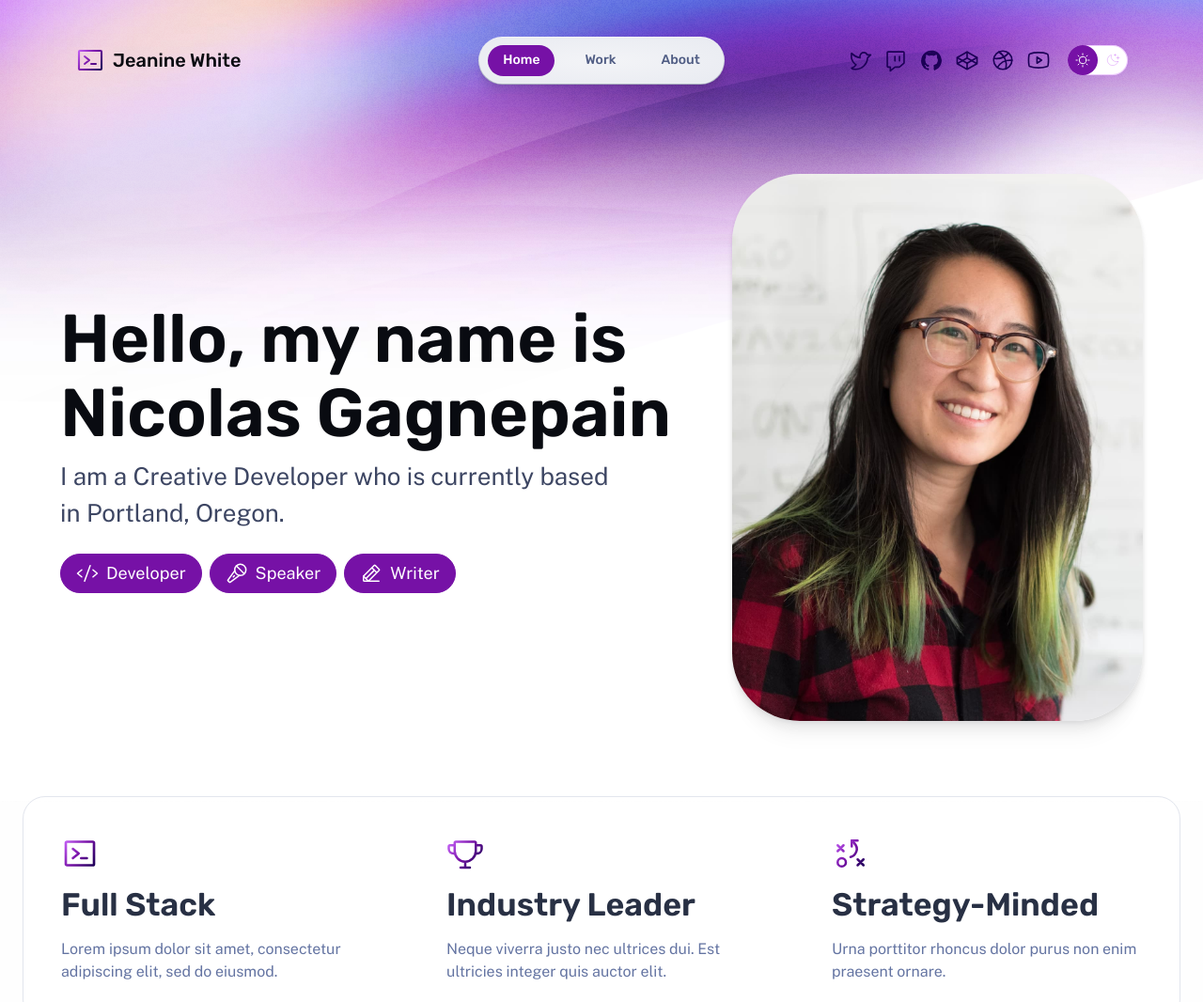
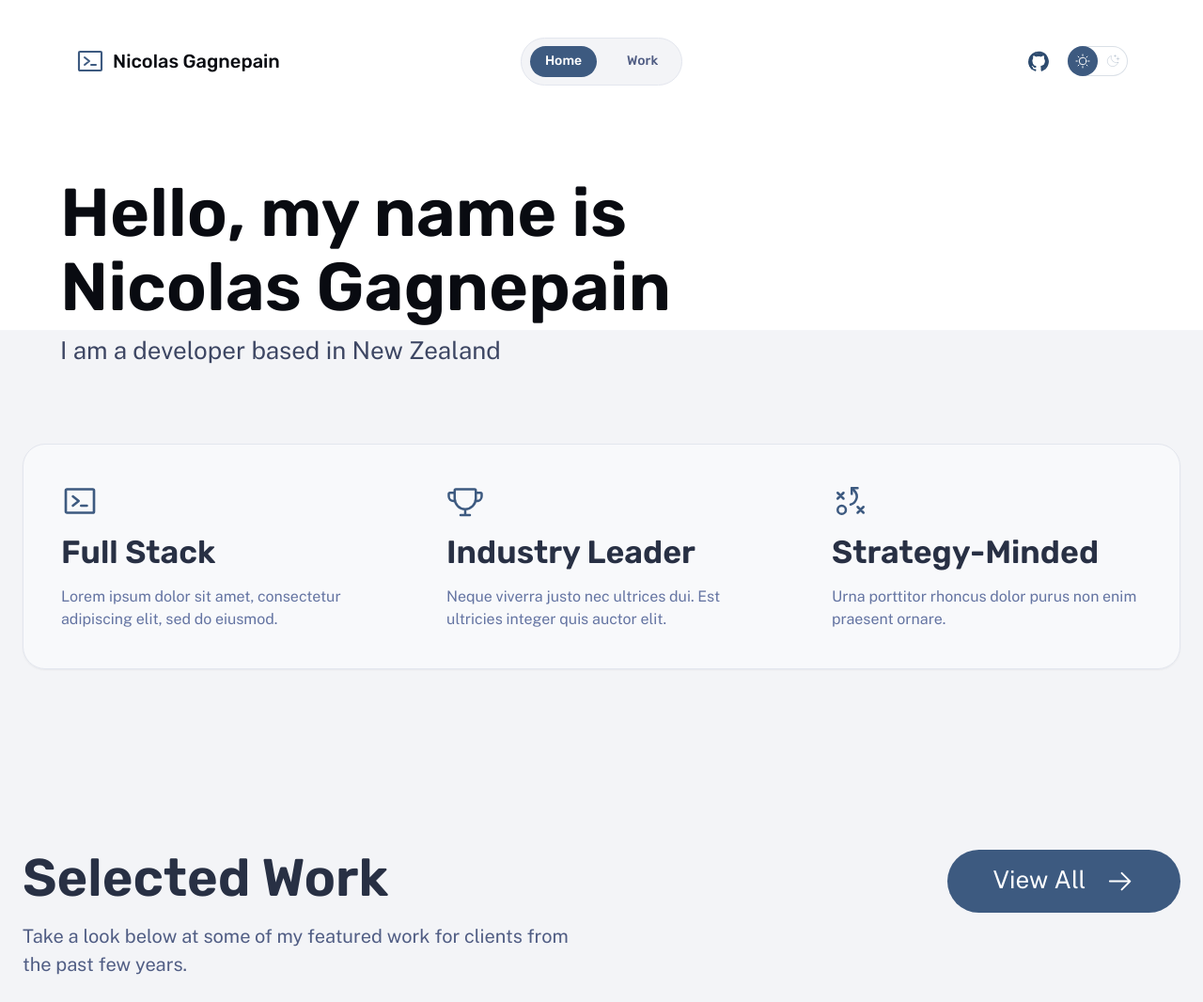
Before and after one commit to niccgag/niccgag.github.io, an Astro site: page / in a window 1280 px wide. Shown: the top 1066 px of the page at 94% size. Built offline with nearby package versions, Linux system fonts and the light colour scheme; Astro itself is replaced by a stand-in of ours.

Commit message:
Some changes

```diff
--- a/src/components/CallToAction.astro
+++ b/src/components/CallToAction.astro
@@ -21,9 +21,9 @@ const { href } = Astro.props;
 		line-height: 1.1;
 		border-radius: 999rem;
 		overflow: hidden;
-		background: var(--gradient-accent-orange);
-		box-shadow: var(--shadow-md);
+		background: var(--accent-regular);
 		white-space: nowrap;
+		transition: background-color var(--theme-transition);
 	}
 
 	@media (min-width: 20em) {
@@ -32,19 +32,9 @@ const { href } = Astro.props;
 		}
 	}
 
-	/* Overlay for hover effects. */
-	a::after {
-		content: '';
-		position: absolute;
-		inset: 0;
-		pointer-events: none;
-		transition: background-color var(--theme-transition);
-		mix-blend-mode: overlay;
-	}
-
-	a:focus::after,
-	a:hover::after {
-		background-color: hsla(var(--gray-999-basis), 0.3);
+	a:hover,
+	a:focus {
+		background: var(--accent-dark);
 	}
 
 	@media (min-width: 50em) {
--- a/src/components/Nav.astro
+++ b/src/components/Nav.astro
@@ -7,17 +7,11 @@ import ThemeToggle from './ThemeToggle.astro';
 const textLinks: { label: string; href: string }[] = [
 	{ label: 'Home', href: '/' },
 	{ label: 'Work', href: '/work/' },
-	{ label: 'About', href: '/about/' },
 ];
 
 /** Icon links to social media — edit these with links to your profiles! */
 const iconLinks: { label: string; href: string; icon: keyof typeof iconPaths }[] = [
-	{ label: 'Twitter', href: 'https://twitter.com/me', icon: 'twitter-logo' },
-	{ label: 'Twitch', href: 'https://twitch.tv/me', icon: 'twitch-logo' },
-	{ label: 'GitHub', href: 'https://github.com/me', icon: 'github-logo' },
-	{ label: 'CodePen', href: 'https://codepen.io/me', icon: 'codepen-logo' },
-	{ label: 'dribbble', href: 'https://dribbble.com/me', icon: 'dribbble-logo' },
-	{ label: 'YouTube', href: 'https://www.youtube.com/@me/', icon: 'youtube-logo' },
+	{ label: 'GitHub', href: 'https://github.com/niccgag', icon: 'github-logo' },
 ];
 
 /** Test if a link is pointing to the current page. */
@@ -32,8 +26,8 @@ const isCurrentPage = (href: string) => {
 <nav>
 	<div class="menu-header">
 		<a href="/" class="site-title">
-			<Icon icon="terminal-window" color="var(--accent-regular)" size="1.6em" gradient />
-			Jeanine White
+			<Icon icon="terminal-window" color="var(--accent-regular)" size="1.6em" />
+			Nicolas Gagnepain
 		</a>
 		<menu-button>
 			<template>
@@ -62,7 +56,7 @@ const isCurrentPage = (href: string) => {
 			<div class="socials">
 				{
 					iconLinks.map(({ href, icon, label }) => (
-						<a href={href} class="social">
+			<a href={href} class="social" target="_blank" rel="noopener noreferrer">
 						<span class="sr-only">{label}</span>
 						<Icon icon={icon} />
 					</a>
@@ -87,7 +81,7 @@ const isCurrentPage = (href: string) => {
 			<div class="socials">
 				{
 					iconLinks.map(({ href, icon, label }) => (
-						<a href={href} class="social">
+						<a href={href} class="social" target="_blank" rel="noopener noreferrer">
 							<span class="sr-only">{label}</span>
 							<Icon icon={icon} />
 						</a>
@@ -290,19 +284,9 @@ const isCurrentPage = (href: string) => {
 			flex-direction: row;
 			font-size: var(--text-sm);
 			border-radius: 999rem;
-			border: 0;
+			border: 1px solid var(--gray-800);
 			padding: 0.5rem 0.5625rem;
-			background: radial-gradient(var(--gray-900), var(--gray-800) 150%);
-			box-shadow: var(--shadow-md);
-		}
-
-		.nav-items::before {
-			position: absolute;
-			inset: -1px;
-			content: '';
-			background: var(--gradient-stroke);
-			border-radius: 999rem;
-			z-index: -1;
+			background: var(--gray-900);
 		}
 
 		.link {
--- a/src/components/Skills.astro
+++ b/src/components/Skills.astro
@@ -4,17 +4,17 @@ import Icon from './Icon.astro';
 
 <section class="box skills">
 	<div class="stack gap-2 lg:gap-4">
-		<Icon icon="terminal-window" color="var(--accent-regular)" size="2.5rem" gradient />
+		<Icon icon="terminal-window" color="var(--accent-regular)" size="2.5rem" />
 		<h2>Full Stack</h2>
 		<p>Lorem ipsum dolor sit amet, consectetur adipiscing elit, sed do eiusmod.</p>
 	</div>
 	<div class="stack gap-2 lg:gap-4">
-		<Icon icon="trophy" color="var(--accent-regular)" size="2.5rem" gradient />
+		<Icon icon="trophy" color="var(--accent-regular)" size="2.5rem" />
 		<h2>Industry Leader</h2>
 		<p>Neque viverra justo nec ultrices dui. Est ultricies integer quis auctor elit.</p>
 	</div>
 	<div class="stack gap-2 lg:gap-4">
-		<Icon icon="strategy" color="var(--accent-regular)" size="2.5rem" gradient />
+		<Icon icon="strategy" color="var(--accent-regular)" size="2.5rem" />
 		<h2>Strategy-Minded</h2>
 		<p>Urna porttitor rhoncus dolor purus non enim praesent ornare.</p>
 	</div>
--- a/src/layouts/BaseLayout.astro
+++ b/src/layouts/BaseLayout.astro
@@ -91,19 +91,7 @@ const { title, description } = Astro.props;
 			.backgrounds {
 				min-height: 100%;
 				isolation: isolate;
-				background:
-					/*noise*/
-					url('/assets/backgrounds/noise.png') top center/220px repeat,
-					/*footer*/ var(--bg-image-footer) bottom center/var(--bg-gradient-size) no-repeat,
-					/*header1*/ var(--bg-image-main-curves) top center/var(--bg-gradient-size) no-repeat,
-					/*header2*/ var(--bg-image-main) top center/var(--bg-gradient-size) no-repeat,
-					/*base*/ var(--gray-999);
-				background-blend-mode: /*noise*/
-					overlay,
-					/*footer*/ var(--bg-blend-mode),
-					/*header1*/ var(--bg-svg-blend-mode),
-					/*header2*/ normal,
-					/*base*/ normal;
+				background: var(--gray-999);
 			}
 			@media (forced-colors: active) {
 				/* Deactivate custom backgrounds for high contrast users. */
--- a/src/pages/about.astro
+++ /dev/null
@@ -1,119 +0,0 @@
----
-import ContactCTA from '../components/ContactCTA.astro';
-import Hero from '../components/Hero.astro';
-import BaseLayout from '../layouts/BaseLayout.astro';
----
-
-<BaseLayout title="About | Nicolas Gagnepain" description="About Nicolas Gagnepain">
-	<div class="stack gap-20">
-		<main class="wrapper about">
-			<Hero
-				title="About"
-				tagline="Thanks for stopping by. Read below to learn more about myself and my background."
-			>
-				<img
-					width="1553"
-					height="873"
-					src="/assets/at-work.jpg"
-					alt="Nicolas Gagnepain at work"
-				/>
-			</Hero>
-
-			<section>
-				<h2 class="section-title">Background</h2>
-				<div class="content">
-					<p>
-						Lorem ipsum dolor sit amet, <a href="https://astro.build/">Astro</a> makes people happy. Sed
-						do eiusmod tempor incididunt ut labore et dolore magna aliqua. Proin nibh nisl condimentum
-						id venenatis a condimentum vitae. Dapibus ultrices in iaculis nunc. Arcu odio ut sem nulla
-						pharetra diam sit amet. Diam quis enim lobortis scelerisque fermentum dui faucibus in ornare.
-					</p>
-					<p>
-						Arcu dui vivamus arcu felis bibendum ut tristique et egestas. Eget gravida cum sociis
-						natoque penatibus. Cras fermentum odio eu feugiat pretium nibh. Proin nibh nisl
-						condimentum id venenatis. Porta nibh venenatis cras sed felis eget velit. Id diam vel
-						quam elementum pulvinar etiam non.
-					</p>
-					<p>
-						Ultrices tincidunt arcu non sodales neque sodales ut. Sed enim ut sem viverra aliquet
-						eget sit amet. Lacus luctus accumsan tortor posuere ac ut consequat semper viverra.
-						Viverra accumsan in nisl nisi scelerisque eu ultrices. In massa tempor nec feugiat nisl
-						pretium fusce.
-					</p>
-				</div>
-			</section>
-			<section>
-				<h2 class="section-title">Education</h2>
-				<div class="content">
-					<p>Corporis voluptates tenetur laudantium.</p>
-				</div>
-			</section>
-			<section>
-				<h2 class="section-title">Skills</h2>
-				<div class="content">
-					<p>officia unde omnis</p>
-				</div>
-			</section>
-		</main>
-
-		<ContactCTA />
-	</div>
-</BaseLayout>
-
-<style>
-	.about {
-		display: flex;
-		flex-direction: column;
-		gap: 3.5rem;
-	}
-
-	img {
-		margin-top: 1.5rem;
-		border-radius: 1.5rem;
-		box-shadow: var(--shadow-md);
-	}
-
-	section {
-		display: flex;
-		flex-direction: column;
-		gap: 0.5rem;
-		color: var(--gray-200);
-	}
-
-	.section-title {
-		grid-column-start: 1;
-		font-size: var(--text-xl);
-		color: var(--gray-0);
-	}
-
-	.content {
-		grid-column: 2 / 4;
-	}
-
-	.content :global(a) {
-		text-decoration: 1px solid underline transparent;
-		text-underline-offset: 0.25em;
-		transition: text-decoration-color var(--theme-transition);
-	}
-
-	.content :global(a:hover),
-	.content :global(a:focus) {
-		text-decoration-color: currentColor;
-	}
-
-	@media (min-width: 50em) {
-		.about {
-			display: grid;
-			grid-template-columns: 1fr 60% 1fr;
-		}
-
-		.about > :global(:first-child) {
-			grid-column-start: 2;
-		}
-
-		section {
-			display: contents;
-			font-size: var(--text-lg);
-		}
-	}
-</style>
--- a/src/pages/index.astro
+++ b/src/pages/index.astro
@@ -28,22 +28,11 @@ const projects = (await getCollection('work'))
 			<header class="hero">
 			<Hero
 				title="Hello, my name is Nicolas Gagnepain"
-				tagline="I am a Creative Developer who is currently based in Portland, Oregon."
+				tagline="I am a developer based in New Zealand"
 				align="start"
 			>
-					<div class="roles">
-						<Pill><Icon icon="code" size="1.33em" /> Developer</Pill>
-						<Pill><Icon icon="microphone-stage" size="1.33em" /> Speaker</Pill>
-						<Pill><Icon icon="pencil-line" size="1.33em" /> Writer</Pill>
-					</div>
 				</Hero>
 
-				<img
-					alt="Nicolas Gagnepain portrait"
-					width="480"
-					height="620"
-					src="/assets/portrait.jpg"
-				/>
 			</header>
 
 			<Skills />
@@ -156,28 +145,19 @@ const projects = (await getCollection('work'))
 	}
 
 	.with-background::before {
-		--hero-bg: var(--bg-image-subtle-2);
-
 		content: '';
 		position: absolute;
 		pointer-events: none;
 		left: 50%;
 		width: 100vw;
-		aspect-ratio: calc(2.25 / var(--bg-scale));
+		height: 100%;
 		top: 0;
-		transform: translateY(-75%) translateX(-50%);
-		background:
-			url('/assets/backgrounds/noise.png') top center/220px repeat,
-			var(--hero-bg) center center / var(--bg-gradient-size) no-repeat,
-			var(--gray-999);
-		background-blend-mode: overlay, normal, normal, normal;
-		mix-blend-mode: var(--bg-blend-mode);
+		transform: translateY(-50%) translateX(-50%);
+		background: var(--gray-900);
 		z-index: -1;
 	}
 
-	.with-background.bg-variant::before {
-		--hero-bg: var(--bg-image-subtle-1);
-	}
+
 
 	.section-header {
 		justify-self: center;
--- a/src/styles/global.css
+++ b/src/styles/global.css
@@ -16,10 +16,10 @@
 	--gray-999_40: hsla(var(--gray-999-basis), 0.4);
 	--gray-999: #ffffff;
 
-	--accent-light: #c561f6;
-	--accent-regular: #7611a6;
-	--accent-dark: #1c0056;
-	--accent-overlay: hsla(280, 89%, 67%, 0.33);
+	--accent-light: #5a7a96;
+	--accent-regular: #3d5a80;
+	--accent-dark: #2c4a6e;
+	--accent-overlay: hsla(210, 30%, 40%, 0.2);
 	--accent-subtle-overlay: var(--accent-overlay);
 	--accent-text-over: var(--gray-999);
 
@@ -32,28 +32,20 @@
 	--gradient-subtle: linear-gradient(150deg, var(--gray-900) 19%, var(--gray-999) 150%);
 	--gradient-accent: linear-gradient(
 		150deg,
-		var(--gradient-stop-1),
 		var(--gradient-stop-2),
 		var(--gradient-stop-3)
 	);
 	--gradient-accent-orange: linear-gradient(
 		150deg,
-		#ca7879,
 		var(--accent-regular),
 		var(--accent-dark)
 	);
-	--gradient-stroke: linear-gradient(180deg, var(--gray-900), var(--gray-700));
+	--gradient-stroke: linear-gradient(180deg, var(--gray-800), var(--gray-600));
 
 	/* Shadows */
-	--shadow-sm:
-		0px 6px 3px rgba(9, 11, 17, 0.01), 0px 4px 2px rgba(9, 11, 17, 0.01),
-		0px 2px 2px rgba(9, 11, 17, 0.02), 0px 0px 1px rgba(9, 11, 17, 0.03);
-	--shadow-md:
-		0px 28px 11px rgba(9, 11, 17, 0.01), 0px 16px 10px rgba(9, 11, 17, 0.03),
-		0px 7px 7px rgba(9, 11, 17, 0.05), 0px 2px 4px rgba(9, 11, 17, 0.06);
-	--shadow-lg:
-		0px 62px 25px rgba(9, 11, 17, 0.01), 0px 35px 21px rgba(9, 11, 17, 0.05),
-		0px 16px 16px rgba(9, 11, 17, 0.1), 0px 4px 9px rgba(9, 11, 17, 0.12);
+	--shadow-sm: 0 1px 2px rgba(9, 11, 17, 0.05);
+	--shadow-md: 0 2px 4px rgba(9, 11, 17, 0.08);
+	--shadow-lg: 0 4px 8px rgba(9, 11, 17, 0.1);
 
 	/* Text Sizes */
 	--text-sm: 0.875rem;
@@ -92,9 +84,9 @@
 	--gray-999-basis: 225, 31%, 5%;
 	--gray-999: #090b11;
 
-	--accent-light: #1c0056;
-	--accent-regular: #7611a6;
-	--accent-dark: #c561f6;
+	--accent-light: #2c4a6e;
+	--accent-regular: #5a7a96;
+	--accent-dark: #7da0c0;
 	--accent-overlay: hsla(280, 89%, 67%, 0.33);
 	--accent-subtle-overlay: hsla(281, 81%, 36%, 0.33);
 	--accent-text-over: var(--gray-0);
```
Also changed, not shown: src/components/Footer.astro (+2 -8 lines). Lines whose indentation alone changed are shown as unchanged.
